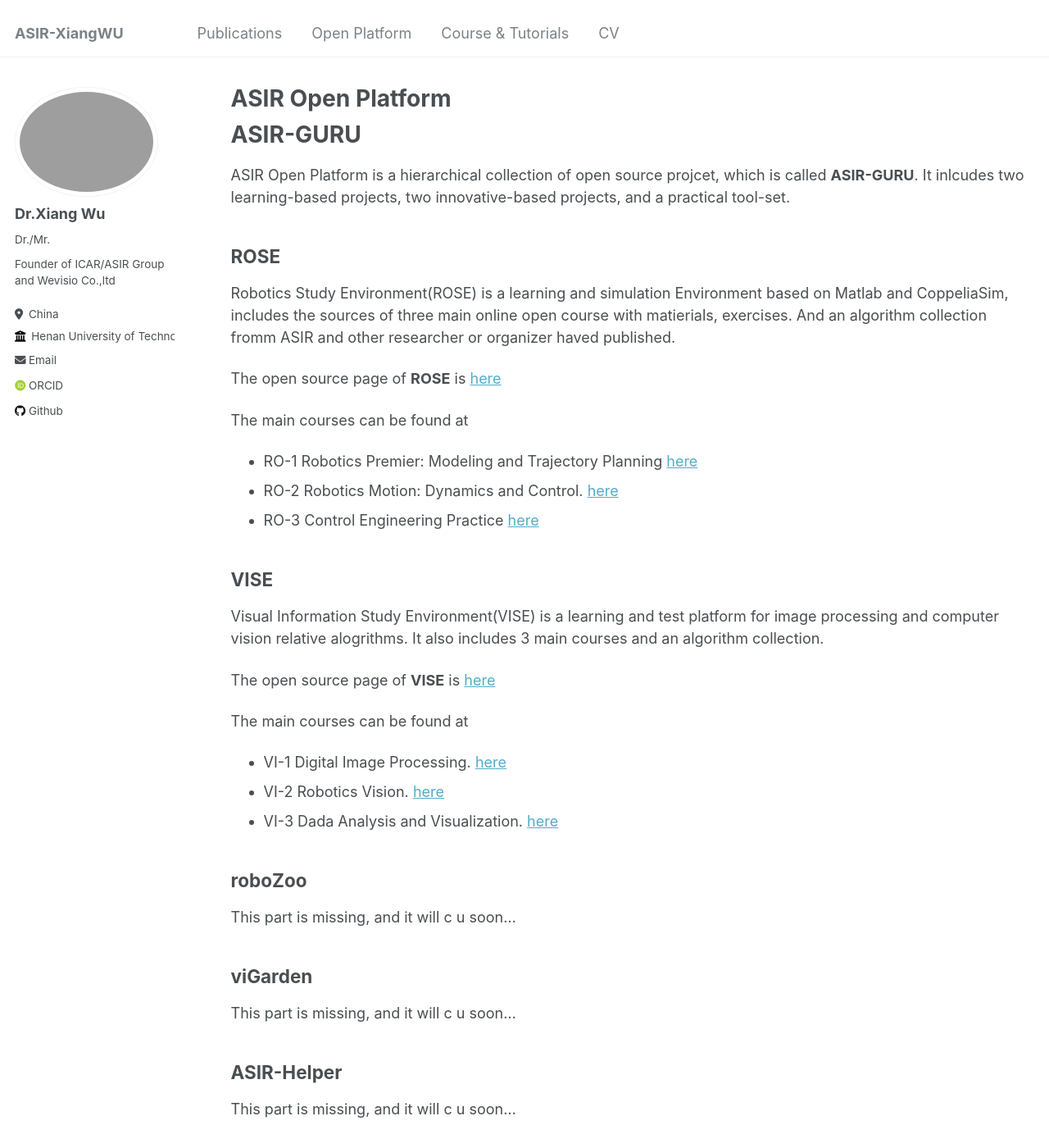
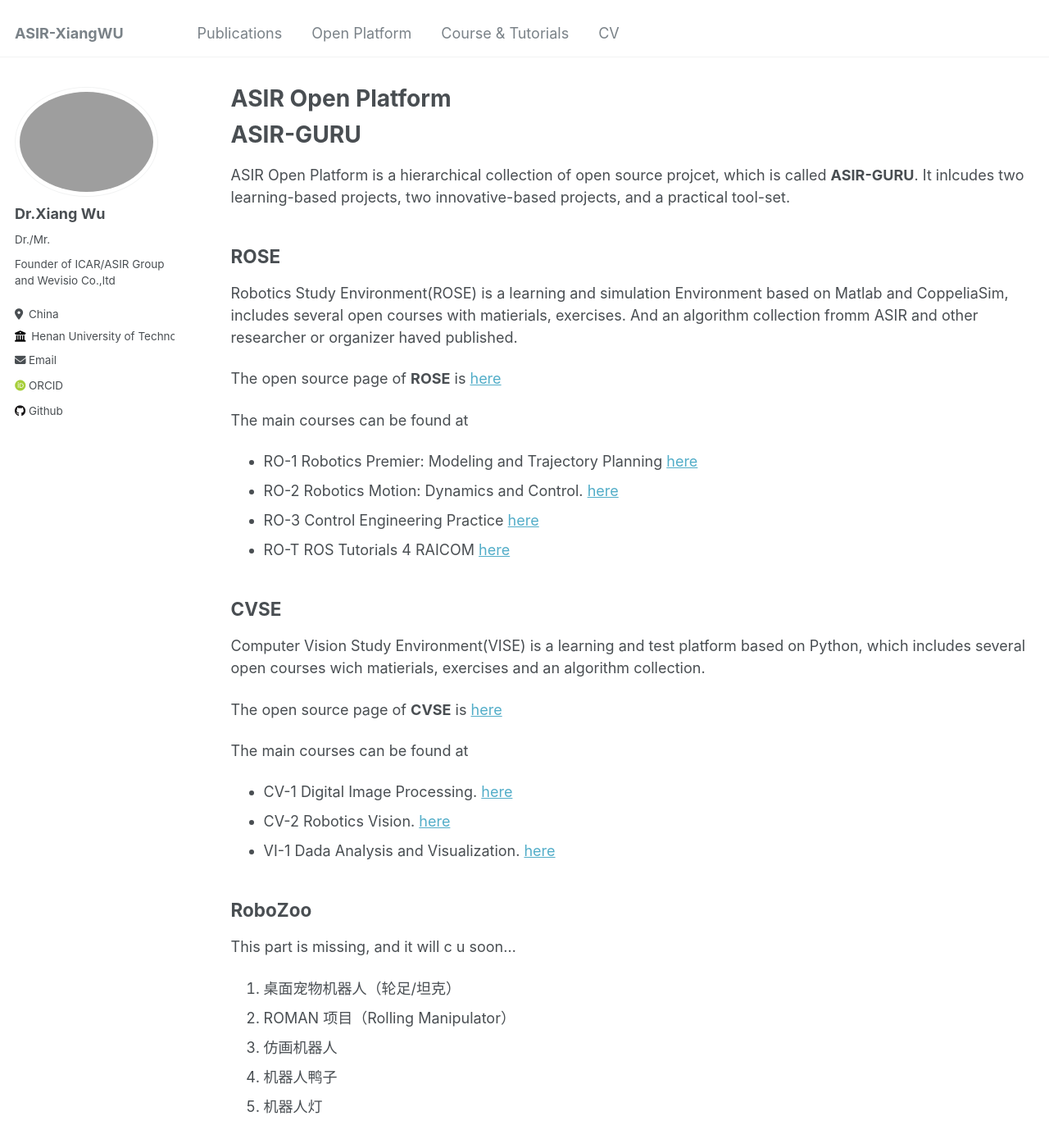
Before and after one commit to xiangwu/xiangwu.github.io, a Jekyll site: the page built from _pages/op.md, in a window 1280 px wide and 1400 px high. Shown: the whole window at 82% size. Built offline with Jekyll 4.4.1, drawn with Linux system fonts in a browser that asks for light colours; some web fonts are replaced; some of the changed text lies outside the part shown.

Commit message:
Update op.md

```diff
--- a/_pages/op.md
+++ b/_pages/op.md
@@ -13,7 +13,7 @@ ASIR Open Platform is a hierarchical collection of open source projcet, which is
 It inlcudes two learning-based projects, two innovative-based projects, and a practical tool-set.
 
 ## ROSE
-Robotics Study Environment(ROSE) is a learning and simulation Environment based on Matlab and CoppeliaSim, includes the sources of three main online open course with matierials, exercises.
+Robotics Study Environment(ROSE) is a learning and simulation Environment based on Matlab and CoppeliaSim, includes several open courses with matierials, exercises.
 And an algorithm collection fromm ASIR and other researcher or organizer haved published.
 
 The open source page of **ROSE** is [here](https://github.com/xiangwu/ROSE)
@@ -22,22 +22,36 @@ The main courses can be found at
 - RO-1 Robotics Premier: Modeling and Trajectory Planning [here](/teaching/ro1-2025)
 - RO-2 Robotics Motion: Dynamics and Control. [here](/teaching/ro1-2025)
 - RO-3 Control Engineering Practice [here]()
+- RO-T ROS Tutorials 4 RAICOM [here]()
 
-## VISE
-Visual Information Study Environment(VISE) is a learning and test platform for image processing and computer vision relative alogrithms. It also includes 3 main courses and an algorithm collection.
+## CVSE
+Computer Vision Study Environment(VISE) is a learning and test platform based on Python, which includes several open courses wich matierials, exercises and an algorithm collection.
 
-The open source page of **VISE** is [here](https://github.com/xiangwu/VISE)
+The open source page of **CVSE** is [here](https://github.com/xiangwu/CVSE)
 
 The main courses can be found at
-- VI-1 Digital Image Processing. [here]()
-- VI-2 Robotics Vision. [here]()
-- VI-3 Dada Analysis and Visualization. [here]()
+- CV-1 Digital Image Processing. [here]()
+- CV-2 Robotics Vision. [here]()
+- VI-1 Dada Analysis and Visualization. [here]()
 
-## roboZoo
+## RoboZoo
 This part is missing, and it will c u soon...
+  1. 桌面宠物机器人（轮足/坦克）
+  2. ROMAN 项目（Rolling Manipulator）
+  3. 仿画机器人
+  4. 机器人鸭子
+  5. 机器人灯
 
-## viGarden
+## ASIR_Helper
 This part is missing, and it will c u soon...
-
-## ASIR-Helper
-This part is missing, and it will c u soon...
+  1. Hardware
+      - 达妙电机控制
+      - 鱼眼镜头标定
+      - 手眼标定工具
+  2. Software
+      - 串口控制
+      - GUI基础框架（imGUI）
+  3. Docs
+      - 河南工业大学学位论文Latex模板
+      - ASIR报告模板
+      - ASIR简历模板
```
